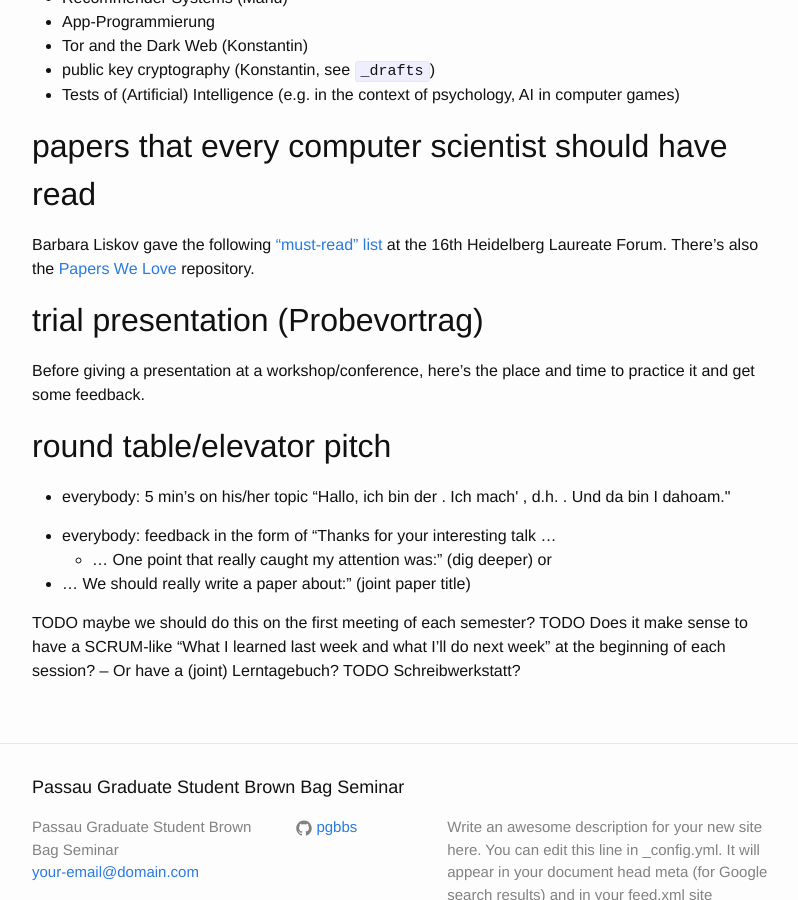
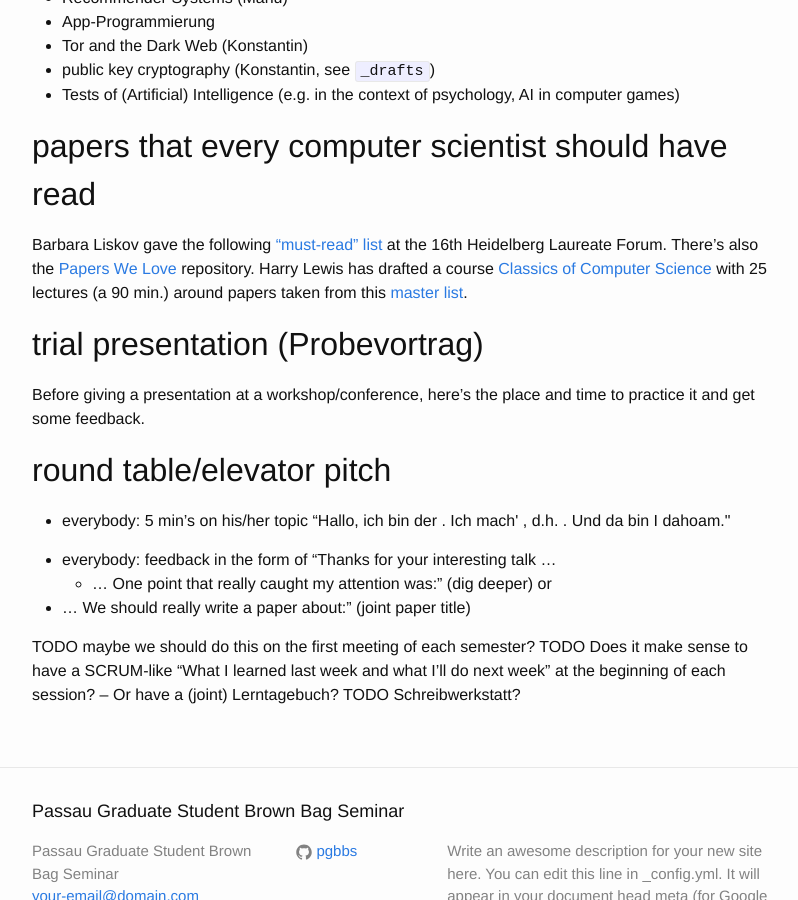
Before and after one commit to PGBBS/pgbbs.github.io, a Jekyll site: the page built from _pages/brown-bag.md, in a window 1280 px wide and 900 px high, scrolled down 1295 px. Shown: the whole window, without its empty margins (238-1036 px from the left). Built offline with Jekyll 4.4.1, drawn with Linux system fonts in a browser that asks for light colours.

Commit message:
add master list for CS classics

```diff
--- a/_pages/brown-bag.md
+++ b/_pages/brown-bag.md
@@ -50,7 +50,11 @@ then turn into evolving blogposts as below
 
 Barbara Liskov gave the following ["must-read" list](http://jpirker.com/hlf16-liskovs-reading-list-for-computer-scientists/) at the 16th
 Heidelberg Laureate Forum. There's also the
-[Papers We Love](http://paperswelove.org/) repository.
+[Papers We Love](http://paperswelove.org/) repository. Harry Lewis has
+drafted a course [Classics of Computer
+Science](https://harry-lewis.blogspot.de/2016/12/classics-of-computer-science.html?m=0)
+with 25 lectures (a 90 min.) around papers taken from this [master
+list](https://docs.google.com/spreadsheets/d/1wS6O7-ZoFL7Cfjgt-kdhYxfg0qHdXyzpjJxikiqNPZg/edit#gid=65049622).
 
 ## trial presentation (Probevortrag)
 
```
